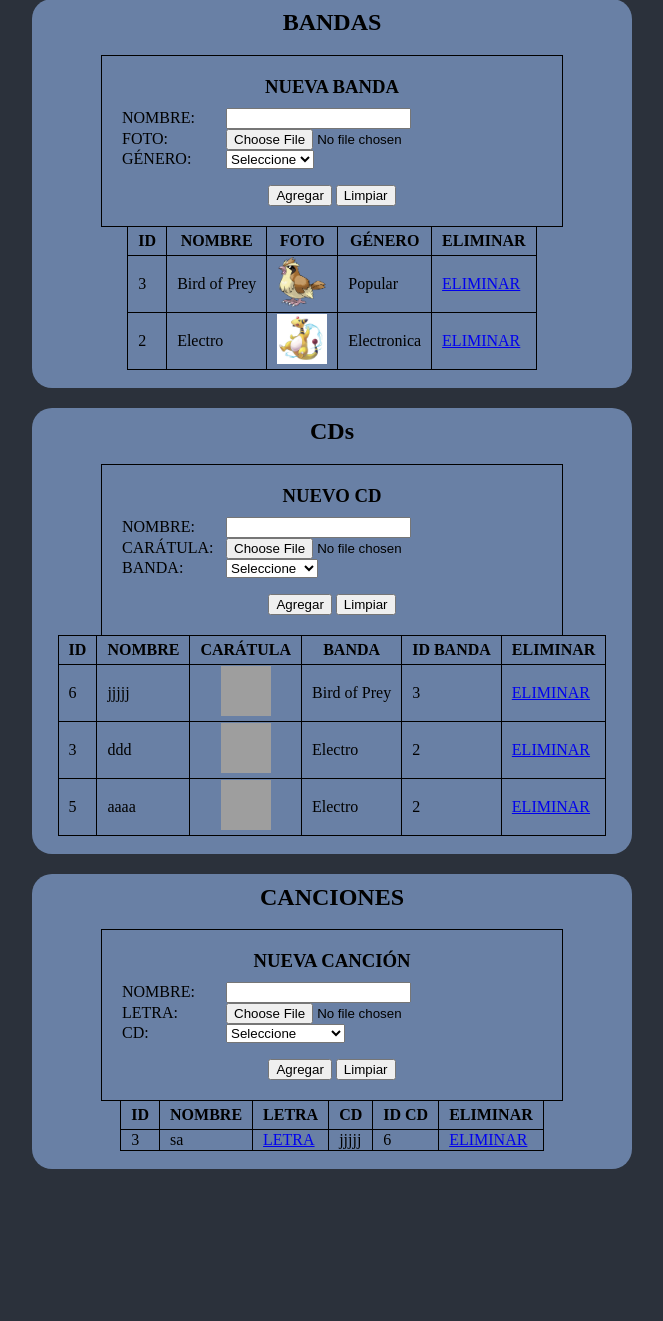
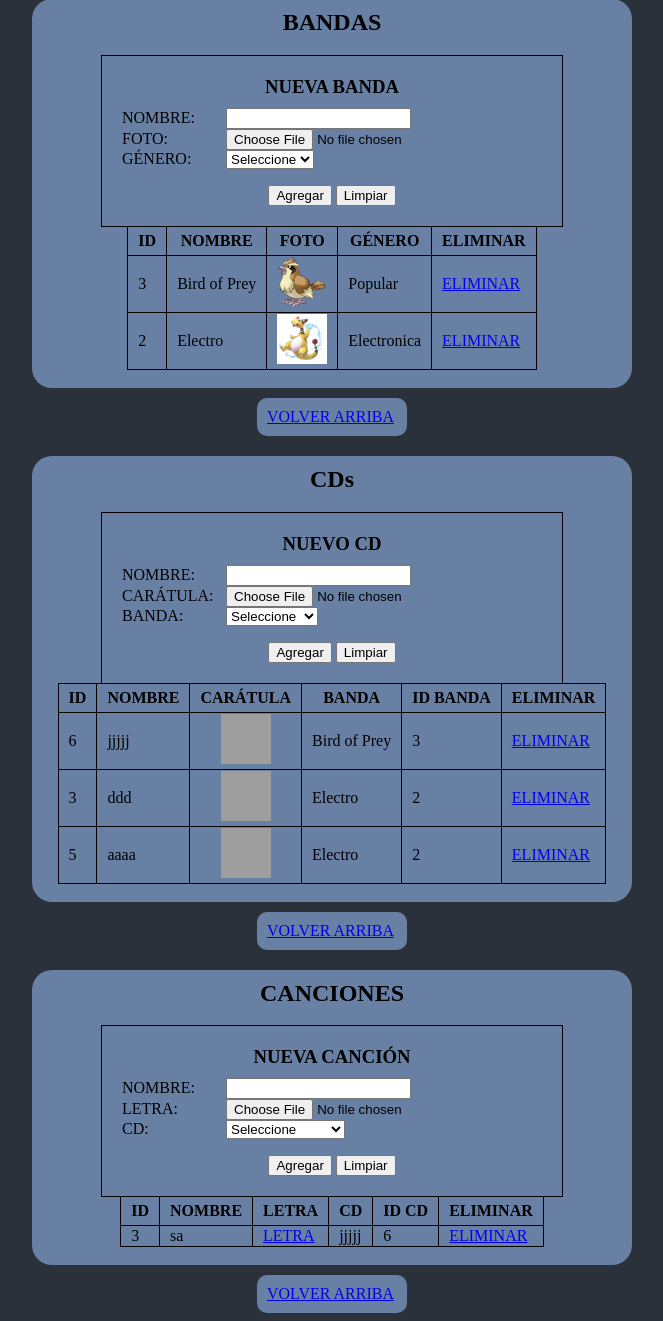
Before and after one commit to AsparagusEduardo/TrabajoFinal, a PHP site: page /mantenedor.php in a window 1280 px wide. Shown: the part 167-1488 px from the top of the page, without its empty margins (308-971 px from the left). Before the commit the page ends 1336 px from the top, so only its background shows below. Run offline with PHP 8.4, Linux system fonts and the light colour scheme; data comes from the database, SQL or seed files in the repository; grey boxes are pictures that could not be loaded.

Commit message:
0.6.1-32
- Limpieza
- Añadidos links para volver a la parte superior de la página

```diff
--- a/css/style_mantenedor.css
+++ b/css/style_mantenedor.css
@@ -102,3 +102,12 @@ th, td{
 	width: 50px;
 	height: 50px;
 	overflow: hidden;}
+
+.to_top{
+	background-color: #6980a5;
+	margin: 5px auto;
+	width: 130px;
+	padding: 10px;
+	border-radius: 10px;
+	text-decoration-color: black;
+}
--- a/mantenedor.php
+++ b/mantenedor.php
@@ -152,12 +152,10 @@
 				<li style="float:right"><a class="active" href="#bloque_cds">Cerrar Sesión</a></li>
 			</ul>
 		</nav>
-
 			<!--BLOQUE_BANDAS-->
 		<div id="bloque_listas">
 			<div id="bloque_buscar">
 				<form name="form_buscar" id="form_buscar" method="post" action="buscador.php" enctype="multipart/form-data" onSubmit="">
-				<!--<form name="form_buscar" id="form_buscar" method="post" action="buscador.php" enctype="multipart/form-data" onSubmit="return validar_busqueda();">-->
 					<input type="text" name="elemento_buscar" id="elemento_buscar" placeholder="Buscar por nombre">
 		            <select name="categoria_buscar" id="categoria_buscar">
 		                <option value="0">Seleccione</option>
@@ -253,6 +251,9 @@
 				if (mysqli_num_rows($lista_bandas) > 0)
 				{
 			?>
+			<div class="to_top">
+				<a href="#top">VOLVER ARRIBA</a>
+			</div>
 			<div id="bloque_cds">
 				<div class="centro"><h2>CDs</h2></div>
 				<form name="form_cds" id="form_cds" method="post" action="mantenedor.php" enctype="multipart/form-data" onSubmit="return validar_cd();">
@@ -326,6 +327,9 @@
 				{
 			?>
 				<!--BLOQUE_CANCIONES-->
+			<div class="to_top">
+				<a href="#top">VOLVER ARRIBA</a>
+			</div>
 			<div id="bloque_canciones">
 				<div class="centro"><h2>CANCIONES</h2></div>
 				<form name="form_canciones" id="form_canciones" method="post" action="mantenedor.php" enctype="multipart/form-data" onSubmit="return validar_cancion();">
@@ -395,6 +399,9 @@
 			<?php
 				}
 			?>
+			<div class="to_top">
+				<a href="#top">VOLVER ARRIBA</a>
+			</div>
 		</div>
 	</body>
 </html>
```
